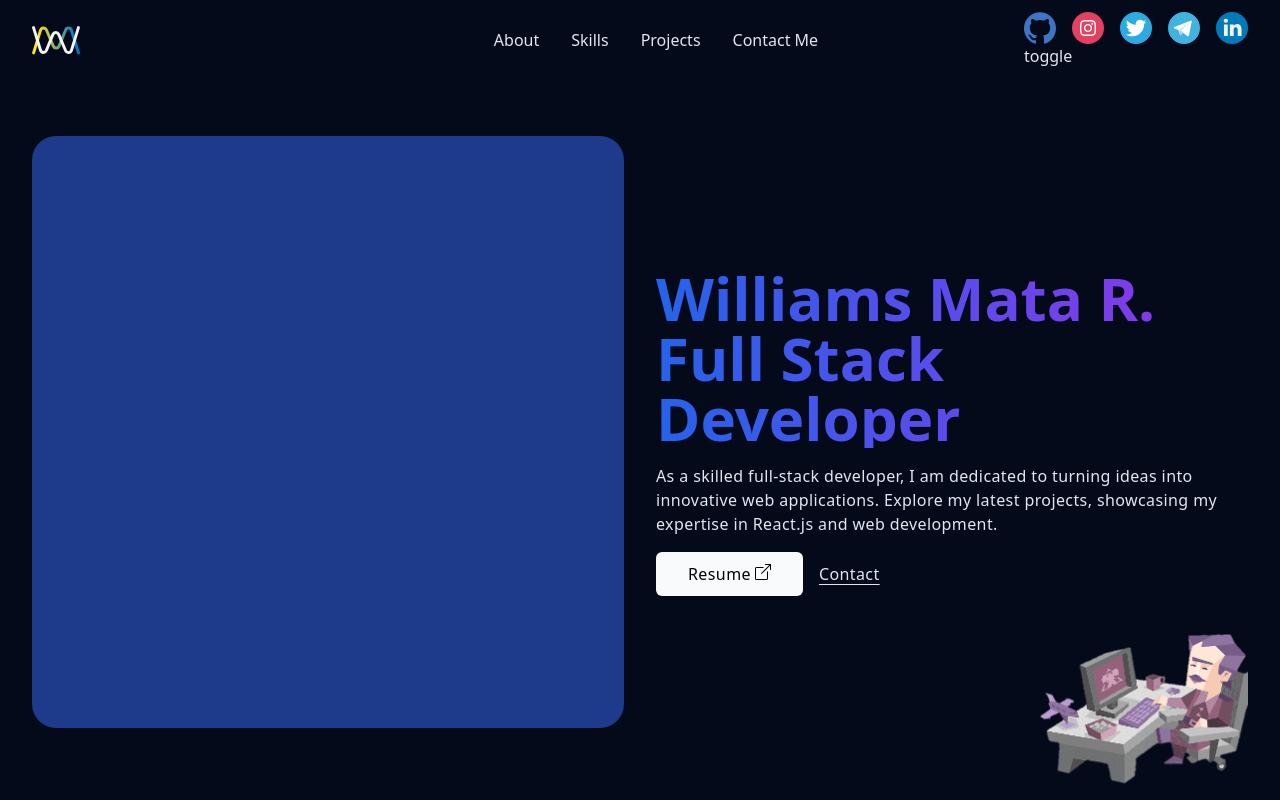
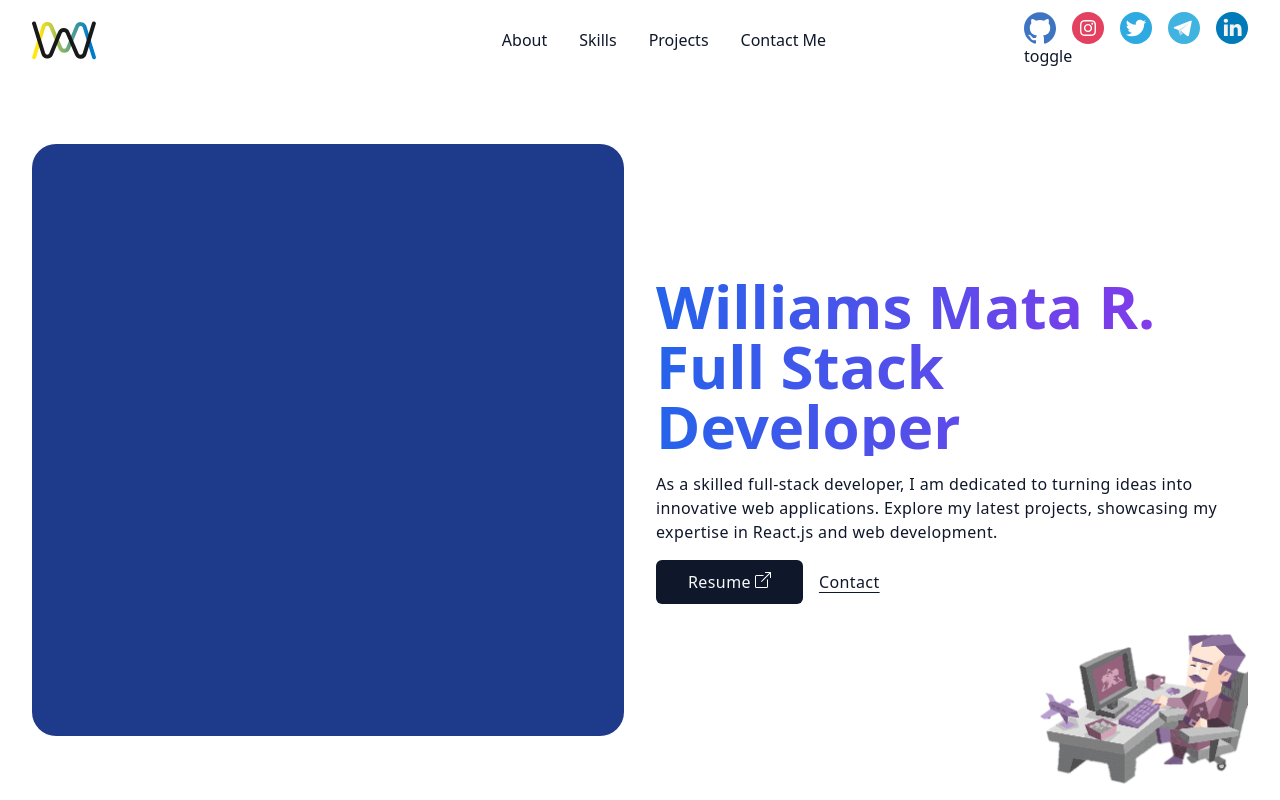
Before and after one commit to WilliamsMata/my-portfolio, a Next.js app: page / in a window 1280 px wide. Built offline with nearby package versions, Linux system fonts and the light colour scheme.

Commit message:
dark mode fixed

```diff
--- a/src/components/Navbar.tsx
+++ b/src/components/Navbar.tsx
@@ -7,10 +7,10 @@ export const Navbar: FC = () => {
   const { isDarkMode, toggleSidebar, toggleDarkMode } = useContext(UIContext);
 
   return (
-    <div className="fixed min-w-full bg-background">
+    <div className="fixed z-10 min-w-full bg-background">
       <nav className="container flex items-center justify-between py-3">
         <div>
-          <WMIcon className="h-auto w-12" isDark={isDarkMode} />
+          <WMIcon className="h-auto w-16" isDark={isDarkMode} />
         </div>
 
         <div className="hidden items-center justify-center gap-2 md:flex lg:ml-52">
--- a/src/context/ui/UIContext.tsx
+++ b/src/context/ui/UIContext.tsx
@@ -2,7 +2,7 @@ import { createContext } from "react";
 
 interface ContextProps {
   isSidebarOpen: boolean;
-  isDarkMode: boolean | undefined;
+  isDarkMode: boolean;
 
   toggleSidebar: () => void;
   setSidebarOpen: (newValue: boolean) => void;
--- a/src/context/ui/UIProvider.tsx
+++ b/src/context/ui/UIProvider.tsx
@@ -1,4 +1,4 @@
-import { type PropsWithChildren, useReducer, useEffect } from "react";
+import { type PropsWithChildren, useReducer } from "react";
 import { UIContext, uiReducer } from "./";
 import { useDarkMode } from "~/hooks";
 
@@ -12,7 +12,7 @@ const UI_INITIAL_STATE: UIState = {
 
 export const UIProvider = ({ children }: PropsWithChildren) => {
   const [state, dispatch] = useReducer(uiReducer, UI_INITIAL_STATE);
-  const { darkMode, switchMode } = useDarkMode({ defaultMode: true });
+  const { darkMode = true, switchMode } = useDarkMode();
 
   const toggleSidebar = () => {
     dispatch({ type: "[UI] - ToggleSidebar" });
--- a/src/hooks/useDarkMode.ts
+++ b/src/hooks/useDarkMode.ts
@@ -1,36 +1,42 @@
 import { useEffect, useState } from "react";
 
 type UseDarkModeProps = {
-  defaultMode: boolean;
   className?: string;
 };
 
 type UseDarkModeReturn = {
-  darkMode: boolean;
+  darkMode: boolean | undefined;
   switchMode: () => void;
 };
 
 export const useDarkMode = (
-  props: UseDarkModeProps = { defaultMode: true }
+  props: UseDarkModeProps = {}
 ): UseDarkModeReturn => {
-  const { defaultMode, className = "dark" } = props;
-  const [darkMode, setDarkMode] = useState<boolean>(() => {
-    if (typeof localStorage === "undefined") return defaultMode;
-
-    const storedDarkMode = localStorage.getItem("darkMode");
-
-    if (storedDarkMode === "true") {
-      return true;
-    } else if (storedDarkMode === "false") {
-      return false;
-    } else {
-      return defaultMode;
-    }
-  });
+  const { className = "dark" } = props;
+  const [darkMode, setDarkMode] = useState<boolean | undefined>(undefined);
 
   useEffect(() => {
-    localStorage.setItem("darkMode", darkMode ? "true" : "false");
-    document.documentElement.classList.toggle(className, darkMode);
+    if (darkMode === undefined) {
+      const theme = localStorage.getItem("theme");
+
+      if (theme === "dark") {
+        setDarkMode(true);
+      } else if (theme === "light") {
+        setDarkMode(false);
+      } else {
+        setDarkMode(window.matchMedia("(prefers-color-scheme: dark)").matches);
+      }
+    } else {
+      localStorage.setItem("theme", darkMode ? "dark" : "light");
+
+      if (darkMode) {
+        document.documentElement.classList.remove("light");
+        document.documentElement.classList.add("dark");
+      } else {
+        document.documentElement.classList.remove("dark");
+        document.documentElement.classList.add("light");
+      }
+    }
   }, [darkMode, className]);
 
   const switchMode = () => {
--- a/src/layouts/Layout.tsx
+++ b/src/layouts/Layout.tsx
@@ -1,8 +1,18 @@
-import type { PropsWithChildren, FC } from "react";
+import { type PropsWithChildren, type FC, useState, useEffect } from "react";
 import Head from "next/head";
 import { Navbar, Sidebar } from "~/components";
 
 export const Layout: FC<PropsWithChildren> = ({ children }) => {
+  const [isSchemaDark, setIsSchemaDark] = useState<boolean>(true);
+
+  useEffect(() => {
+    if (typeof window !== "undefined") {
+      setIsSchemaDark(
+        window.matchMedia("(prefers-color-scheme: dark)").matches
+      );
+    }
+  }, []);
+
   return (
     <>
       <Head>
@@ -11,14 +21,18 @@ export const Layout: FC<PropsWithChildren> = ({ children }) => {
           name="description"
           content="Welcome to the web development portfolio of Williams Mata. I am a skilled frontend and backend developer with experience creating modern, dynamic websites. Explore my portfolio to see some of the projects I have worked on and get in touch if you are interested in collaborating on a project together."
         />
-        <link rel="icon" href="/icons/wm.svg" />
+        {isSchemaDark ? (
+          <link rel="icon" href="/icons/wm-dark.svg" />
+        ) : (
+          <link rel="icon" href="/icons/wm-light.svg" />
+        )}
       </Head>
 
       <Navbar />
 
       <Sidebar />
 
-      <div className="pt-16">{children}</div>
+      <div className="pt-20">{children}</div>
     </>
   );
 };
--- a/src/pages/_app.tsx
+++ b/src/pages/_app.tsx
@@ -2,7 +2,6 @@ import { Roboto_Mono } from "next/font/google";
 import { type AppType } from "next/dist/shared/lib/utils";
 import "~/styles/globals.css";
 import { UIProvider } from "~/context/ui";
-import Head from "next/head";
 
 const roboto_mono = Roboto_Mono({
   subsets: ["latin"],
--- /dev/null
+++ b/src/pages/_document.tsx
@@ -0,0 +1,40 @@
+import { Html, Head, Main, NextScript } from "next/document";
+import Script from "next/script";
+
+export default function Document() {
+  return (
+    <Html>
+      <Head />
+      <body>
+        <Main />
+        <NextScript />
+        <Script id="darkMode" strategy="beforeInteractive">
+          {`(() => {
+            try {
+              const html = document.documentElement;
+              const classList = html.classList;
+              classList.remove('light', 'dark');
+              const theme = localStorage.getItem('theme');
+
+              if (theme === 'system' || (!theme && true)) {
+                const mediaQuery = window.matchMedia('(prefers-color-scheme: dark)');
+                if (mediaQuery.media !== '(prefers-color-scheme: dark)' || mediaQuery.matches) {
+                  html.style.colorScheme = 'dark';
+                  classList.add('dark');
+                } else {
+                  html.style.colorScheme = 'light';
+                  classList.add('light');
+                }
+              } else if (theme) {
+                classList.add(theme);
+              }
+              if (theme === 'light' || theme === 'dark') {
+                html.style.colorScheme = theme;
+              }
+            } catch (e) {}
+          })();`}
+        </Script>
+      </body>
+    </Html>
+  );
+}
--- a/src/pages/index.tsx
+++ b/src/pages/index.tsx
@@ -13,7 +13,7 @@ const Home: NextPage = () => {
 
   return (
     <Layout>
-      <section className="container relative flex min-h-[calc(100vh-4rem)] flex-col items-center justify-center gap-4 sm:flex-row md:gap-8">
+      <section className="container relative flex min-h-[calc(100vh-5rem)] flex-col items-center justify-center gap-4 sm:flex-row md:gap-8">
         <div className="aspect-square w-full rounded-3xl bg-blue-900 sm:hidden md:block md:w-6/12"></div>
 
         <div className="flex flex-col justify-center gap-4 text-center md:w-6/12 md:text-start">
--- a/src/styles/globals.css
+++ b/src/styles/globals.css
@@ -3,7 +3,7 @@
 @tailwind utilities;
 
 @layer base {
-  :root {
+  .light {
     --background: 0 0% 100%;
     --foreground: 222.2 47.4% 11.2%;
 
```
Also changed, not shown: public/icons/wm-dark.svg (renamed from public/icons/wm.svg), public/icons/wm-light.svg (added).
